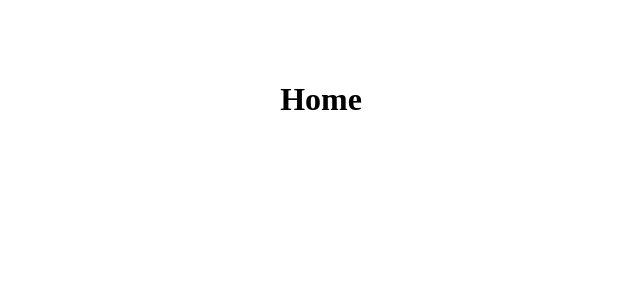
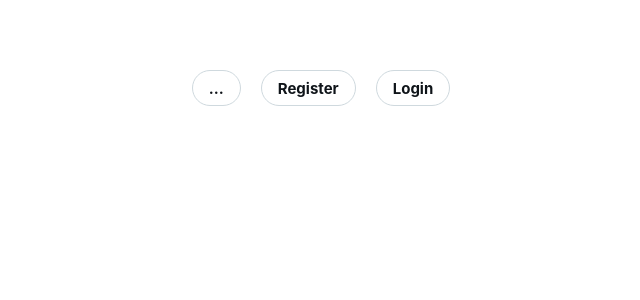
Before and after one commit to jheni1e/angular21-bosch, an Angular app in the folder Aula 02 - DTAPlace/dtaplace/: page / in a window 1280 px wide. Shown: the top 300 px of the page, without its empty margins (319-959 px from the left). Built offline with nearby package versions, Linux system fonts and the light colour scheme.

Commit message:
buttons added

```diff
--- a/Aula 02 - DTAPlace/dtaplace/src/app/features/main-page/main-page.css
+++ b/Aula 02 - DTAPlace/dtaplace/src/app/features/main-page/main-page.css
@@ -4,3 +4,7 @@
     flex-direction: column;
     margin-top: 60px;
 }
+
+.header-buttons {
+    gap: 1rem;
+}
--- a/Aula 02 - DTAPlace/dtaplace/src/app/features/main-page/main-page.html
+++ b/Aula 02 - DTAPlace/dtaplace/src/app/features/main-page/main-page.html
@@ -1,4 +1,9 @@
 <div class="main-container">
-    <h1>Home</h1>
+    <div class="header-buttons">
+        <button-info label="..." [action]="salvar" />
+        <button-info label="Register" [action]="salvar" />
+        <button-info label="Login" [action]="salvar" />
+    </div>
+
     <router-outlet></router-outlet>
 </div>
--- a/Aula 02 - DTAPlace/dtaplace/src/app/features/main-page/main-page.ts
+++ b/Aula 02 - DTAPlace/dtaplace/src/app/features/main-page/main-page.ts
@@ -1,10 +1,16 @@
 import { Component } from '@angular/core';
 import { RouterOutlet } from '@angular/router';
+import { ButtonInfo } from '../../shared/button-info/button-info';
 
 @Component({
   selector: 'app-main-page',
-  imports: [RouterOutlet],
+  standalone: true,
+  imports: [RouterOutlet, ButtonInfo],
   templateUrl: './main-page.html',
   styleUrl: './main-page.css',
 })
-export class MainPage {}
+export class MainPage {
+  salvar() {
+    console.log('Salvando...');
+  }
+}
--- a/Aula 02 - DTAPlace/dtaplace/src/app/shared/button-info/button-info.css
+++ b/Aula 02 - DTAPlace/dtaplace/src/app/shared/button-info/button-info.css
@@ -0,0 +1,31 @@
+button {
+    display: inline-flex;
+    align-items: center;
+    justify-content: center;
+    gap: 8px;
+    padding: 0 16px;
+    min-height: 36px;
+    min-width: 36px;
+    border-radius: 9999px;
+    background-color: #fff;
+    border: 1px solid rgb(207, 217, 222);
+    color: rgb(15, 20, 25);
+    font-family: -apple-system, BlinkMacSystemFont, "Segoe UI", Roboto, Helvetica, Arial, sans-serif;
+    font-size: 15px;
+    font-weight: 700;
+    cursor: pointer;
+    transition: background-color 0.2s;
+    user-select: none;
+    margin: 10px;''
+}
+
+button:hover {
+    background-color: rgba(15, 20, 25, 0.1);
+}
+
+button:empty::before,
+button:contains('...') {
+    line-height: 0;
+    padding-bottom: 8px;
+    font-size: 20px;
+}
--- a/Aula 02 - DTAPlace/dtaplace/src/app/shared/button-info/button-info.html
+++ b/Aula 02 - DTAPlace/dtaplace/src/app/shared/button-info/button-info.html
@@ -1 +1,3 @@
-<p>button-info works!</p>
+<button (click)="execute()">
+  {{ label }}
+</button>
--- a/Aula 02 - DTAPlace/dtaplace/src/app/shared/button-info/button-info.ts
+++ b/Aula 02 - DTAPlace/dtaplace/src/app/shared/button-info/button-info.ts
@@ -1,9 +1,19 @@
-import { Component } from '@angular/core';
+import { Component, Input } from '@angular/core';
 
 @Component({
-  selector: 'app-button-info',
+  selector: 'button-info',
+  standalone: true,
   imports: [],
   templateUrl: './button-info.html',
   styleUrl: './button-info.css',
 })
-export class ButtonInfo {}
+export class ButtonInfo {
+  @Input() label = '';
+  @Input() action!: () => void;
+
+  execute() {
+    if (this.action) {
+      this.action();
+    }
+  }
+}
```
